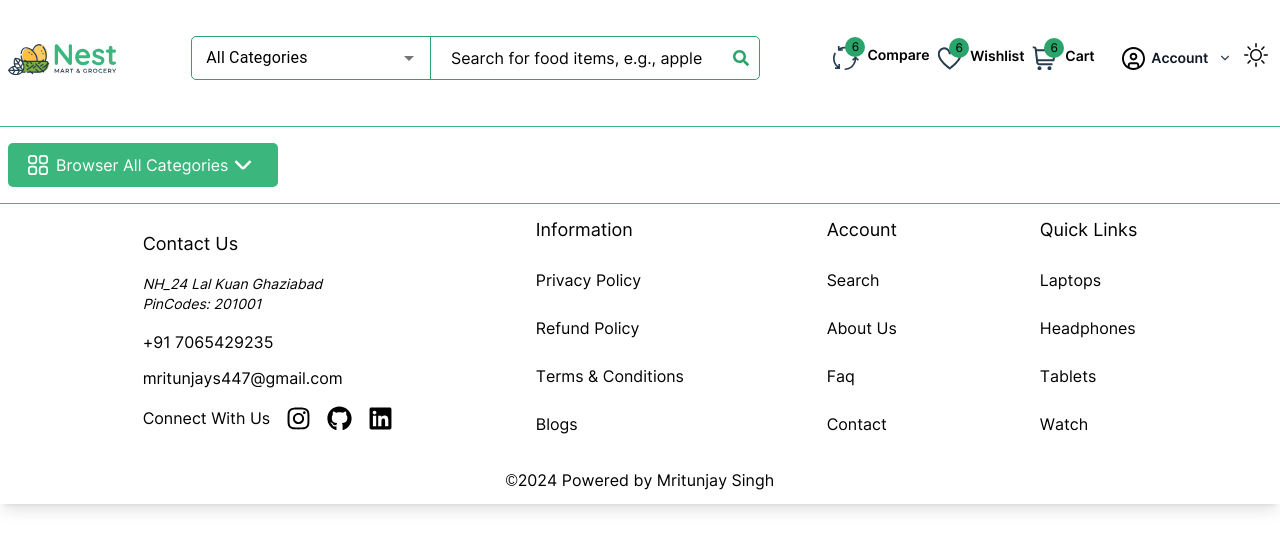
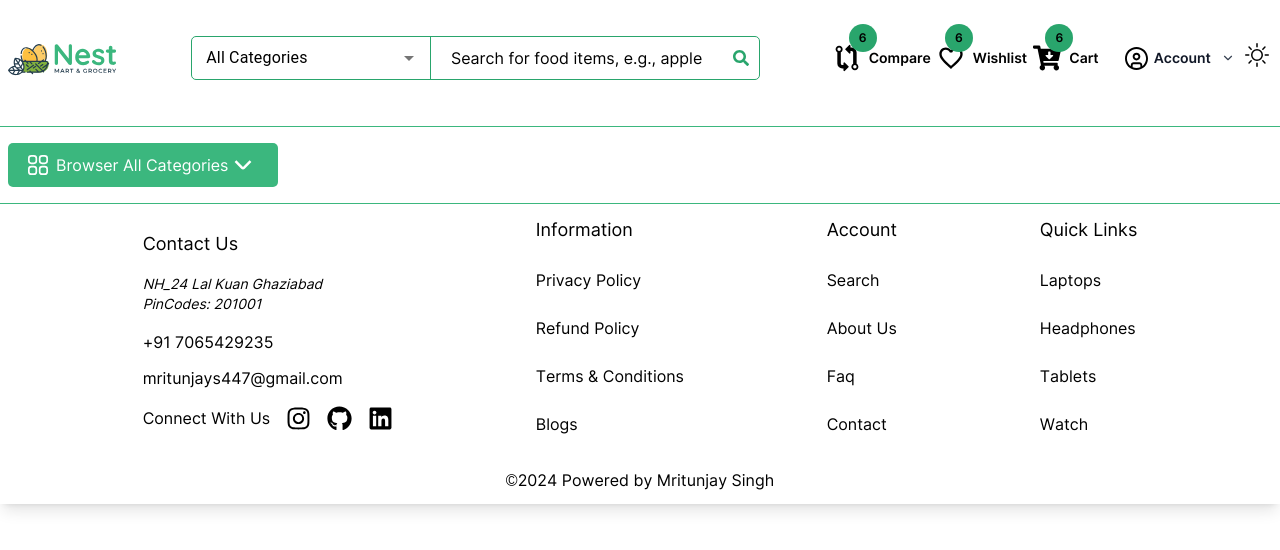
Before and after one commit to MRITUNJAY-SINGHH/Food-App, a React (Vite) app: page / in a window 1280 px wide. Shown: the top 550 px of the page. Built offline with nearby package versions, Linux system fonts and the light colour scheme.

Commit message:
git commit -m "header component"

```diff
--- a/src/components/Header/Header.jsx
+++ b/src/components/Header/Header.jsx
@@ -1,8 +1,8 @@
 import { FaSearch } from 'react-icons/fa';
 import Logo from '../../assets/logo.svg';
-import Compare from '../../assets/icon-compare.svg';
-import Cart from '../../assets/icon-cart.svg';
-import Favorite from '../../assets/icon-favorite.svg';
+import { IoGitCompare } from 'react-icons/io5';
+import { FaCartArrowDown } from 'react-icons/fa';
+import { MdFavoriteBorder } from 'react-icons/md';
 import './Header.css';
 import AutocompleteComponents from '../../Common/Autocomplete';
 import DarkNightMode from '../../Common/DarkNightMode';
@@ -35,33 +35,42 @@ const Header = () => {
             </div>
 
             <div className='options w-[35%] flex justify-around items-center'>
-               <div className='flex justify-center item-center space-x-2 relative cursor-pointer'>
-                  <img src={Compare} alt='logo' className='' />
+               <div className='flex items-center justify-center'>
+                  <div className='flex justify-center items-center space-x-2 relative cursor-pointer'>
+                     <IoGitCompare className='h-7 w-7' />
                      <span className='text-sm font-semibold dark:text-white text-black'>
                         Compare
                      </span>
-                  <span className='absolute top-[-8px] left-1 bg-[#29a56c] dark:bg-white text-black dark:text-black rounded-full h-5 w-5 flex items-center justify-center text-xs'>
+                     <span className='absolute top-[-20px] left-2 bg-[#29a56c] dark:bg-white text-black dark:text-black rounded-full h-7 w-7 flex items-center justify-center text-xs font-bold'>
                         6
                      </span>
                   </div>
-               <div className='flex justify-center item-center space-x-2 relative cursor-pointer'>
-                  <img src={Favorite} alt='logo' className='w-full' />
+               </div>
+
+               <div className='flex items-center justify-center'>
+                  <div className='flex justify-center items-center space-x-2 relative cursor-pointer'>
+                     <MdFavoriteBorder className='h-7 w-7' />
                      <span className='text-sm font-semibold dark:text-white text-black'>
                         Wishlist
                      </span>
-                  <span className='absolute top-[-8px] left-1 bg-[#29a56c] dark:bg-white text-black dark:text-black rounded-full h-5 w-5 flex items-center justify-center text-xs'>
+                     <span className='absolute top-[-20px] left-0 bg-[#29a56c] dark:bg-white text-black dark:text-black rounded-full h-7 w-7 flex items-center justify-center text-xs font-bold'>
                         6
                      </span>
                   </div>
-               <div className='flex justify-center item-center space-x-2 relative cursor-pointer'>
-                  <img src={Cart} alt='logo' />
+               </div>
+
+               <div className='flex items-center justify-center'>
+                  <div className='flex justify-center items-center space-x-2 relative cursor-pointer'>
+                     <FaCartArrowDown className='h-7 w-7 flex justify-center items-center' />
                      <span className='text-sm font-semibold dark:text-white text-black'>
                         Cart
                      </span>
-                  <span className='absolute top-[-8px] left-1 bg-[#29a56c] dark:bg-white text-black dark:text-black rounded-full h-5 w-5 flex items-center justify-center text-xs'>
+                     <span className='absolute top-[-20px] left-1 bg-[#29a56c] dark:bg-white text-black dark:text-black rounded-full h-7 w-7 flex items-center justify-center text-xs font-bold'>
                         6
                      </span>
                   </div>
+               </div>
+
                <div className='flex justify-center item-center  relative  cursor-pointer'>
                   <DropdownMenu />
                </div>
```
Lines whose indentation alone changed are shown as unchanged.
